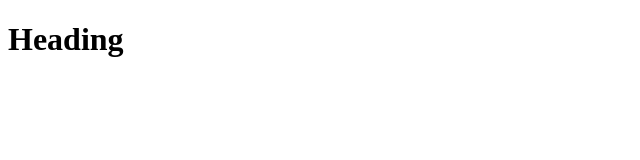
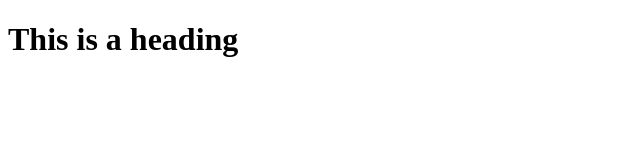
Before and after one commit to asubah/itcs333-a1, a plain HTML site: page index.html in a window 1280 px wide. Shown: the whole page, without its empty margins (0-640 px from the left). Drawn offline with Linux system fonts and the light colour scheme.

Commit message:
change h1

```diff
--- a/index.html
+++ b/index.html
@@ -6,6 +6,6 @@
     <title>Document</title>
 </head>
 <body>
-    <h1>Heading</h1>
+    <h1>This is a heading</h1>
 </body>
 </html>
```
